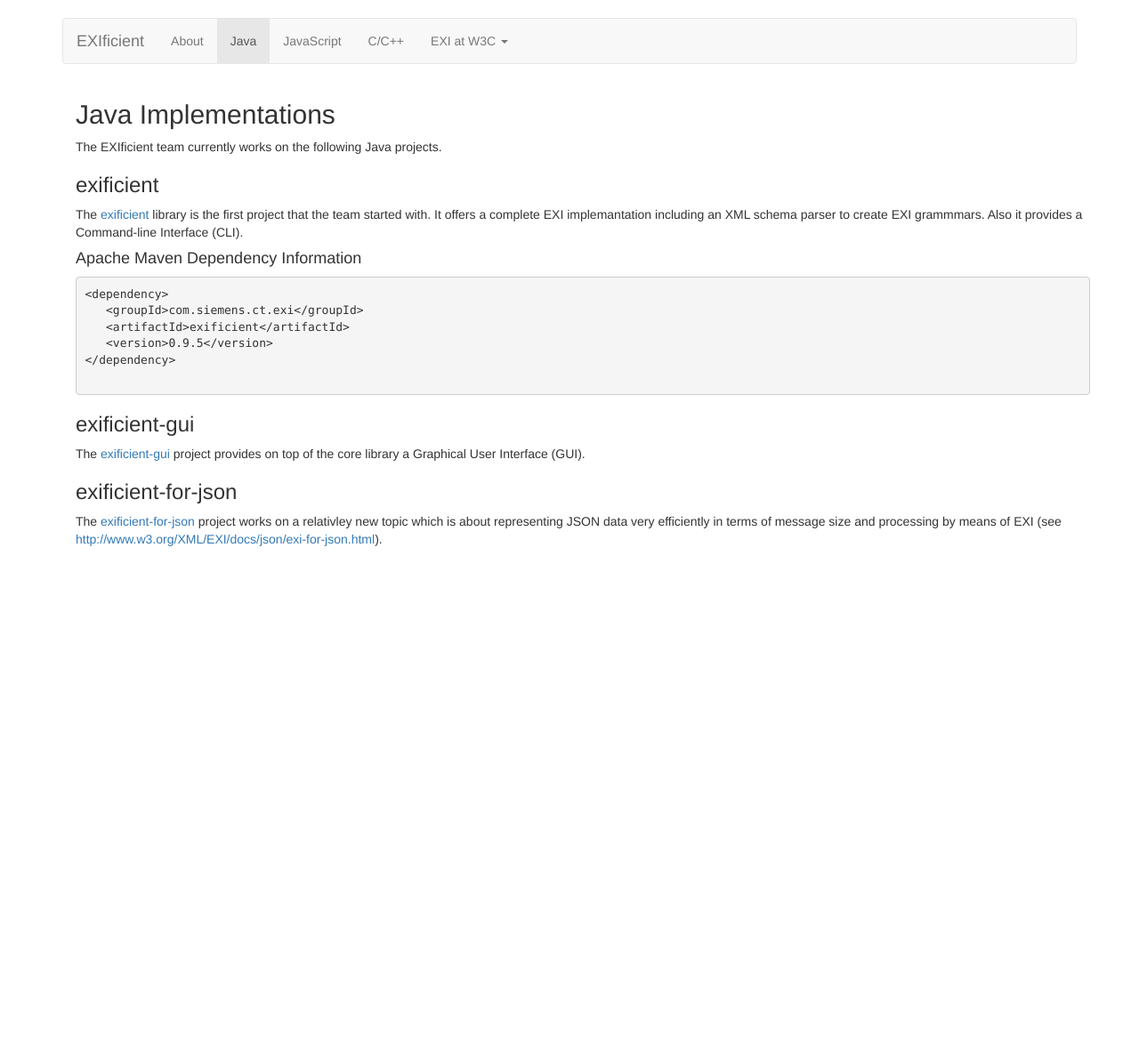
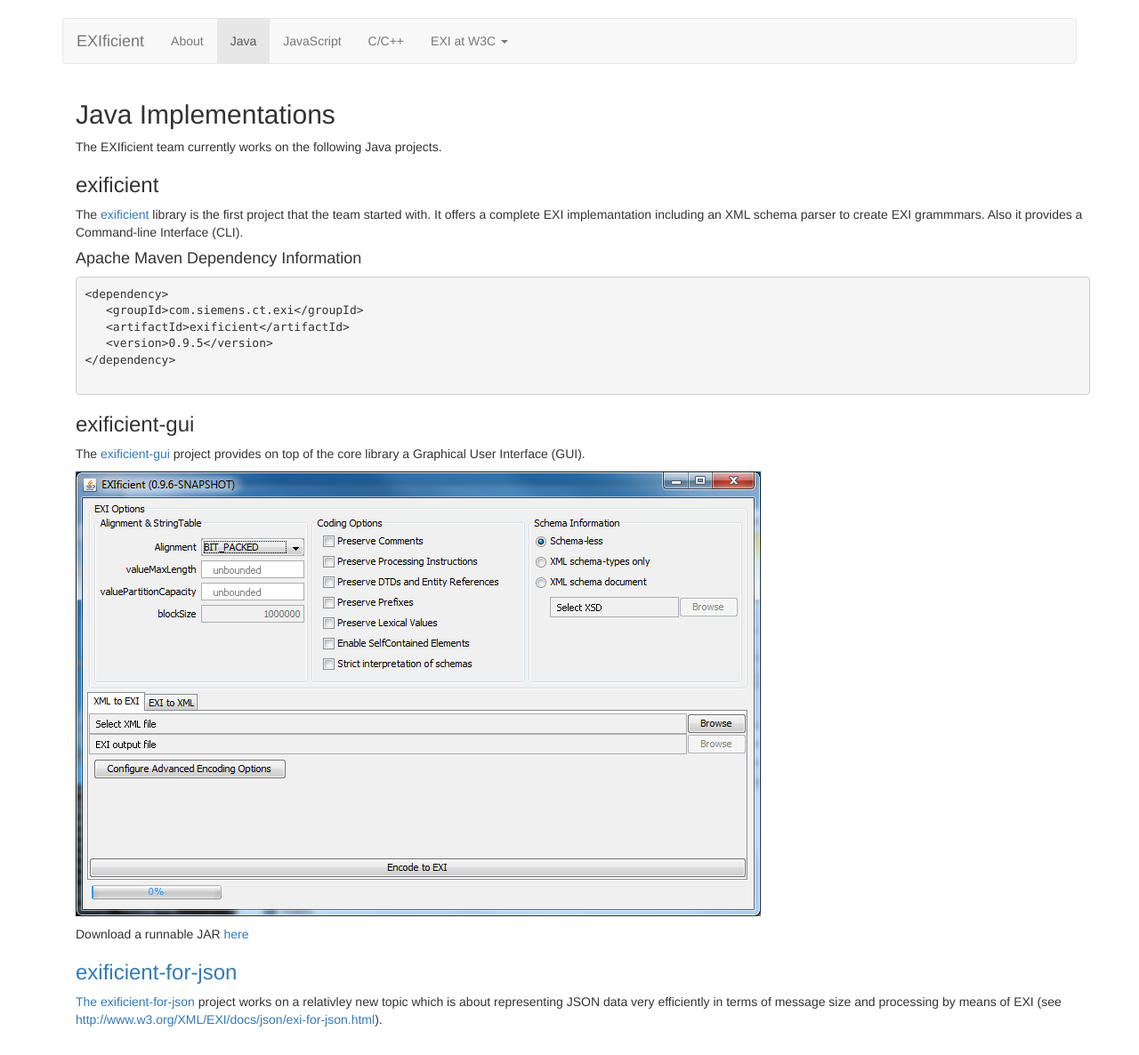
Before and after one commit to EXIficient/exificient.github.io, a Jekyll site: the page built from java/index.html, in a window 1280 px wide. Shown: the whole page at 89% size. Built offline with Jekyll 4.4.1, drawn with Linux system fonts in a browser that asks for light colours; nearby versions of some CDN libraries; before the commit the page ends 900 px from its top, so only the background shows below that.

Commit message:
* add EXIficient GUI screenshot and runnable JAR

```diff
--- a/java/index.html
+++ b/java/index.html
@@ -20,6 +20,9 @@ group: "navigation"
   <h3>exificient-gui</h3>
   <p>The <a target="_blank" href="https://github.com/EXIficient/exificient-gui">exificient-gui</a> project provides on top of the core
   library a  Graphical User Interface (GUI).</p>
+  <p><img src="gui.png" alt="EXIficient GUI Screenshot" /></p>
+  <p>Download a runnable JAR <a href="exificient-gui-jar-with-dependencies.jar">here<p/>
+
 	<h3>exificient-for-json</h3>
 	<p>The <a target="_blank" href="https://github.com/EXIficient/exificient-for-json">exificient-for-json</a> project
 	works on a relativley new topic which is about representing JSON data very efficiently in terms of message size and processing by
```
Also changed, not shown: java/gui.png (added), 1 other file.
